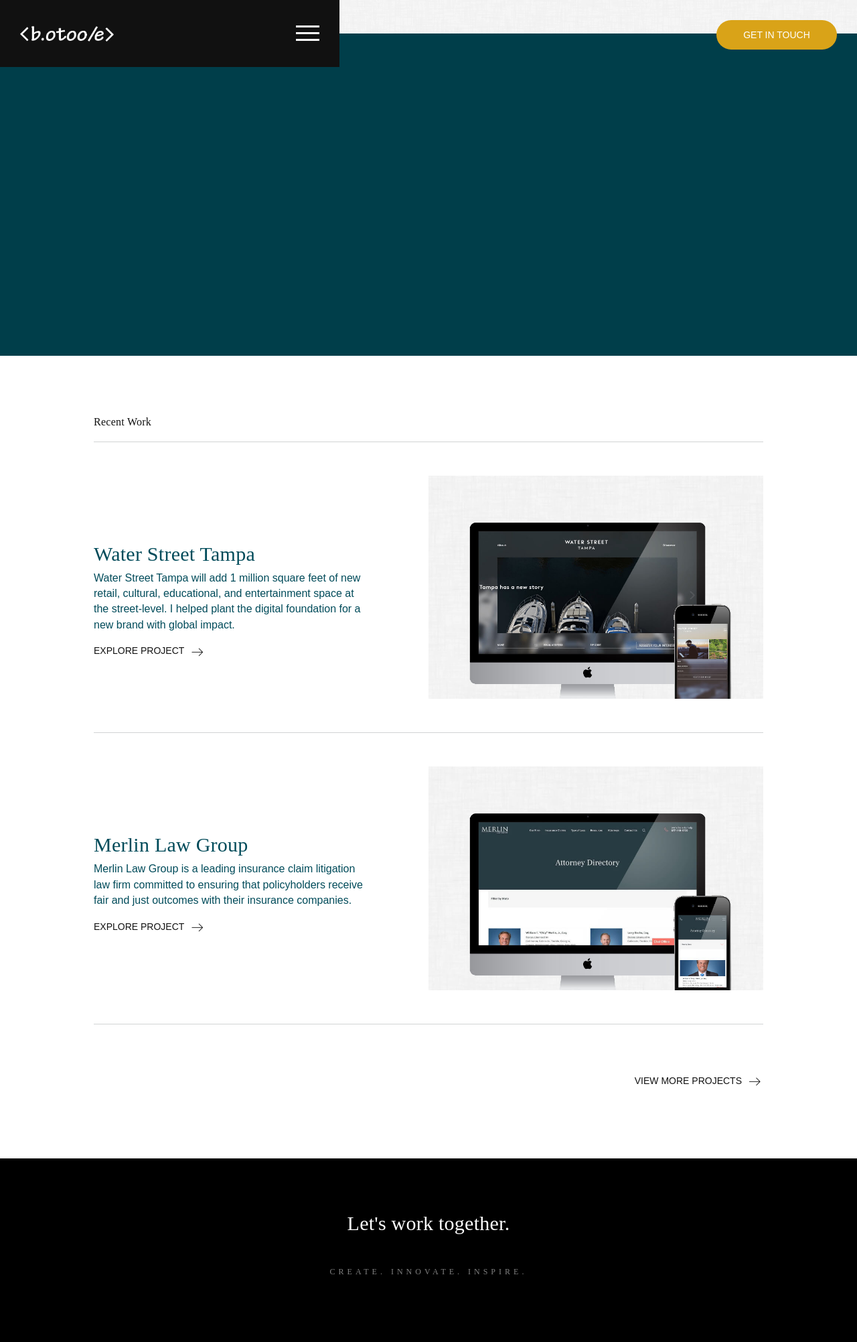
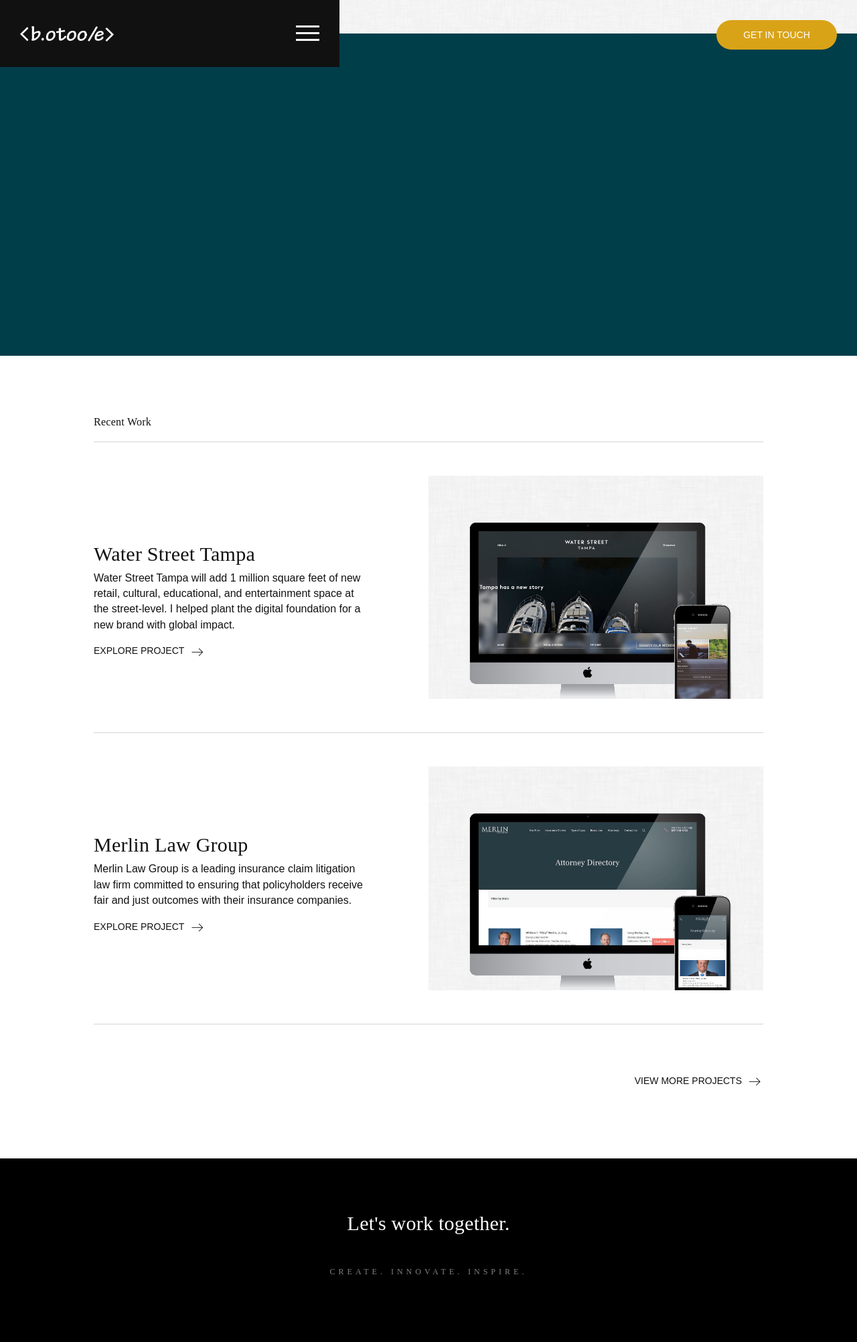
Before and after one commit to brianotoole/brianz3.1, a Jekyll site: the page built from index.html, in a window 1280 px wide. Shown: the whole page at 67% size. Built offline with Jekyll 4.4.1, drawn with Linux system fonts in a browser that asks for light colours; nearby versions of some CDN libraries; a script that is not in the unit is left out.

Commit message:
update project-block color

```diff
--- a/assets/css/app.css
+++ b/assets/css/app.css
@@ -2142,7 +2142,8 @@
   .project-block a {
     text-decoration: none; }
   .project-block * {
-    text-transform: none; }
+    text-transform: none;
+    color: #111; }
   .project-block img {
     position: relative;
     margin-bottom: 0; }
--- a/src/styles/layouts/_page.scss
+++ b/src/styles/layouts/_page.scss
@@ -243,6 +243,7 @@
   }
   * {
     text-transform: none;
+    color: $color-body;
   }
   img {
     position: relative;
```
